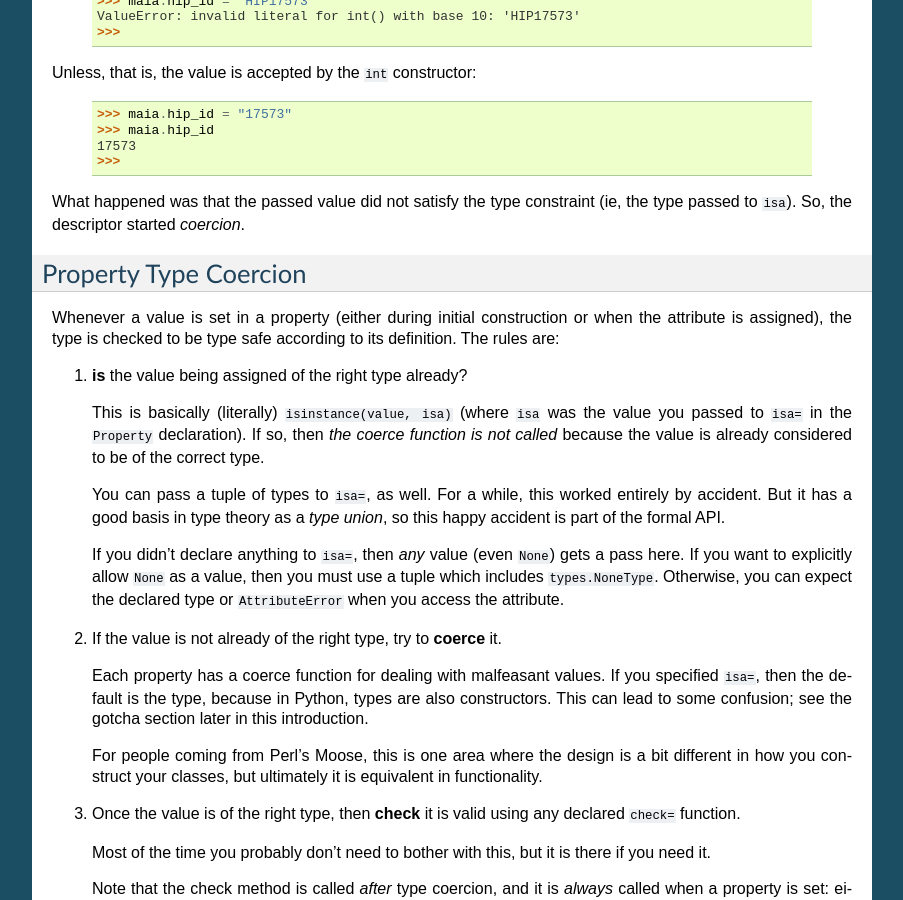
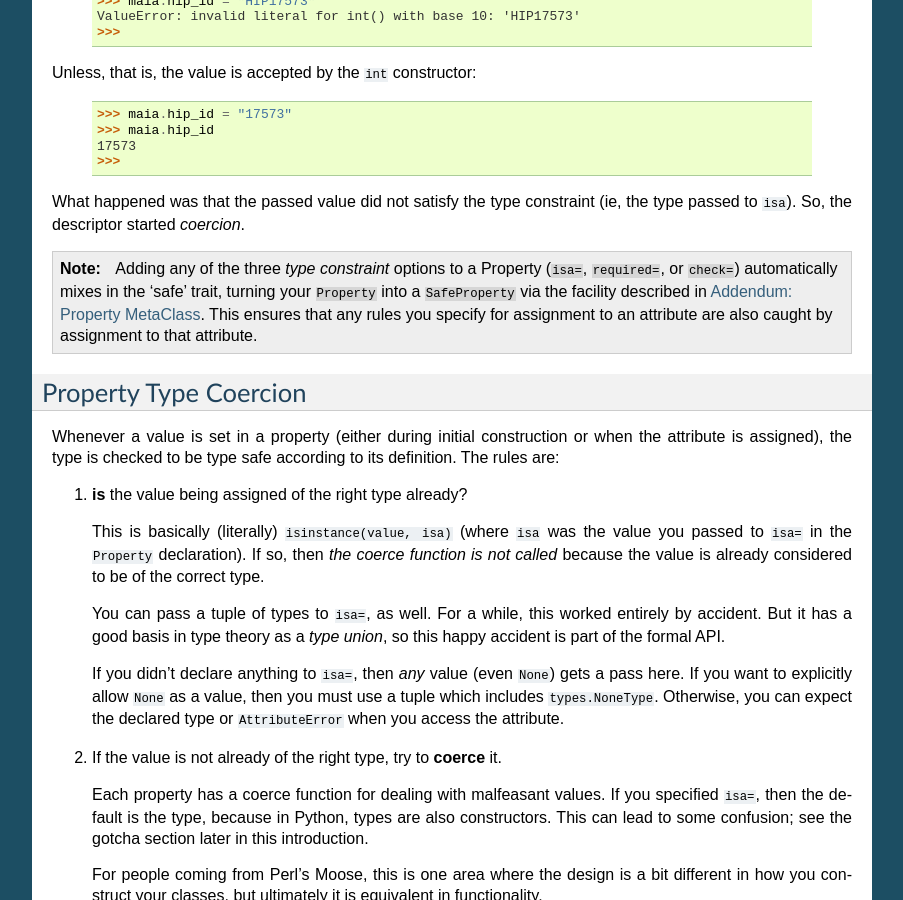
Before and after one commit to hearsaycorp/normalize, a Sphinx documentation site: the page built from doc/intro.rst, in a window 1280 px wide and 900 px high, scrolled down 1463 px. Shown: the whole window, without its empty margins (198-1101 px from the left). Built offline with Sphinx 7.4.7, drawn with Linux system fonts in a browser that asks for light colours.

Commit message:
Doc tweaks for new SafeProperty behavior

```diff
--- a/doc/intro.rst
+++ b/doc/intro.rst
@@ -117,6 +117,15 @@ Unless, that is, the value is accepted by the ``int`` constructor:
 What happened was that the passed value did not satisfy the type
 constraint (ie, the type passed to ``isa``).  So, the descriptor
 started *coercion*.
+
+.. note::
+
+   Adding any of the three *type constraint* options to a Property
+   (``isa=``, ``required=``, or ``check=``) automatically mixes in the
+   'safe' trait, turning your ``Property`` into a ``SafeProperty`` via
+   the facility described in :ref:`meta`.  This ensures that any rules
+   you specify for assignment to an attribute are also caught by
+   assignment to that attribute.
 
 .. _coercion:
 
```
Also changed, not shown: doc/property.rst (+9 -9 lines).
